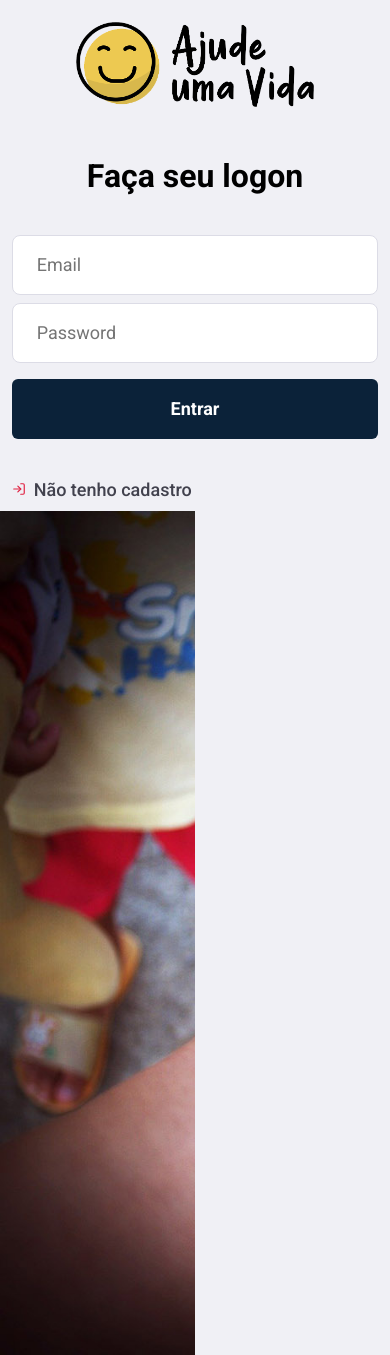
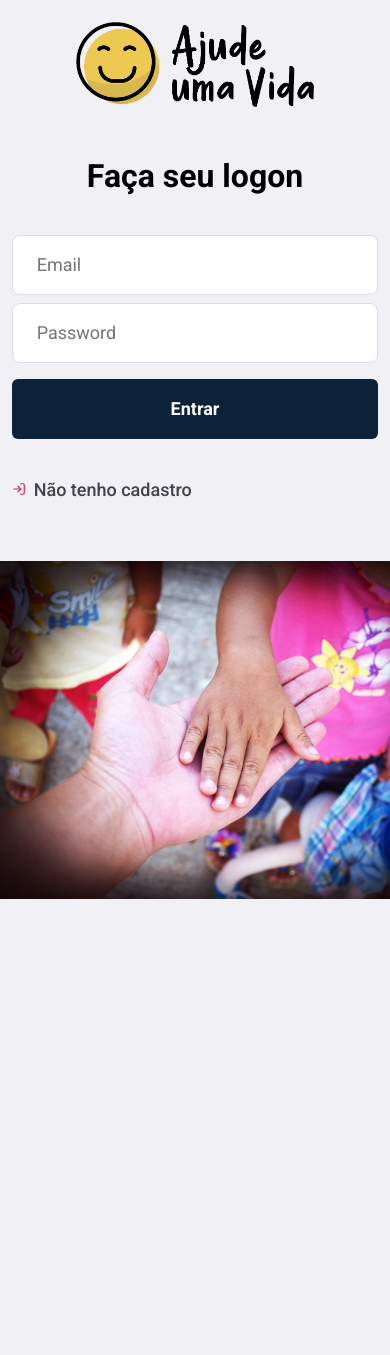
Before and after one commit to herbertamaro2/ajudeumavida-frontend, a React (Create React App) app: page /login in a window 390 px wide. After the commit the page ends 899 px from the top, so only its background shows below. Built offline with nearby package versions, Linux system fonts and the light colour scheme; no server answers; what google-maps-react would draw is missing.

Commit message:
Alteração Responsivo

```diff
--- a/src/global.css
+++ b/src/global.css
@@ -110,6 +110,14 @@ a.is-active {
 }
 
 
+.box-img-home{
+    background: url("../src/assets/homeimg.jpg");
+    background-size:cover;
+    width: 50%;
+    height: 100%;
+    overflow: hidden;
+
+}
 
 @media(max-width: 768px){
     .logon-container section.form {
@@ -194,13 +202,30 @@ a.is-active {
         width: 100%;
     }
 
-}
+    .box-img-home{
+        width: 100%;
+        height: 40%;
+        margin-top: 50px;
+        float: left;
+    }
 
-.box-img-home{
-    background: url("../src/assets/homeimg.jpg");
-    background-size:cover;
-    width: 50%;
-    height: 100%;
-    overflow: hidden;
+    .logon-container h1 {
+        text-align: center;
+        margin: 20px 0;
+        font-size: 22px;
+    }
+
+    .content {
+        padding: 25px 0 !important;
+        display: block !important;
+    }
+
+    .new-incident-container .content section.form {
+        width: 100%;
+        max-width: 100%;
+    }
+    .new-incident-container .back-link {
+        display: none;
+    }
 
 }
```
